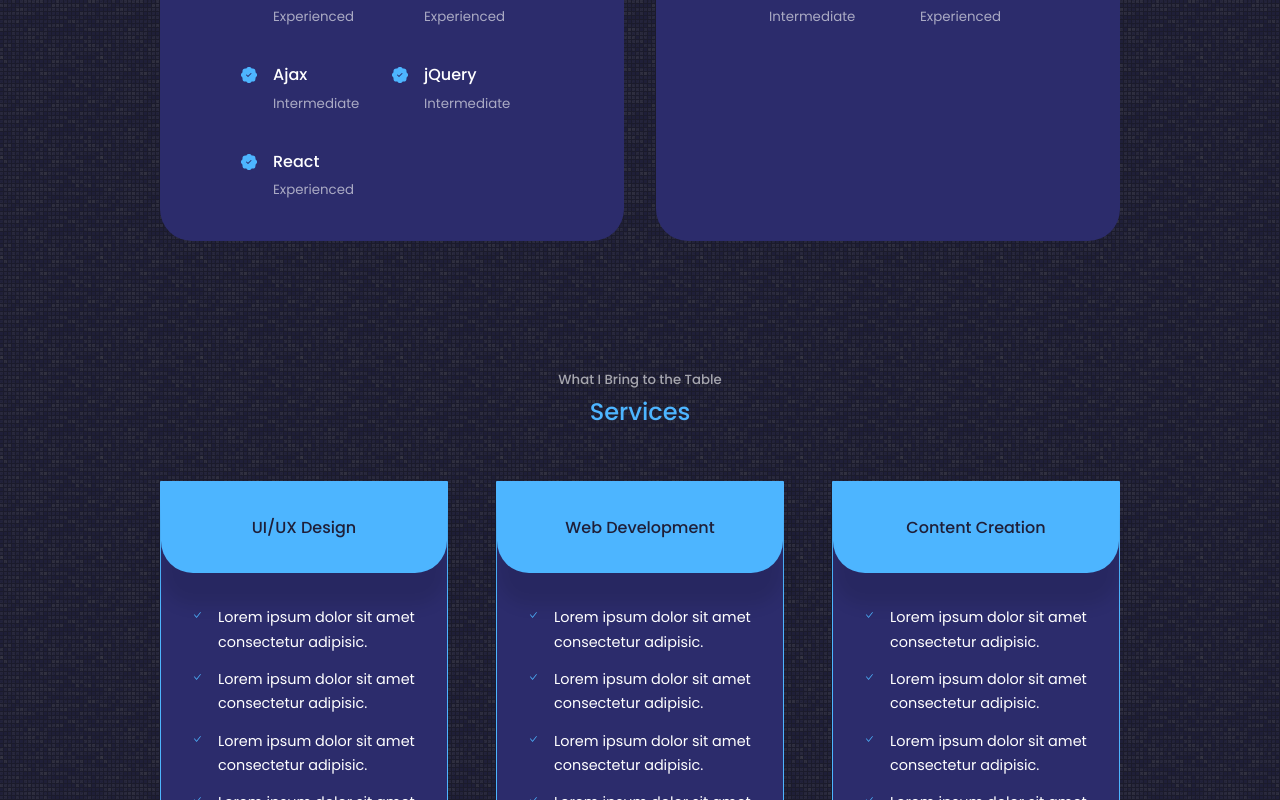
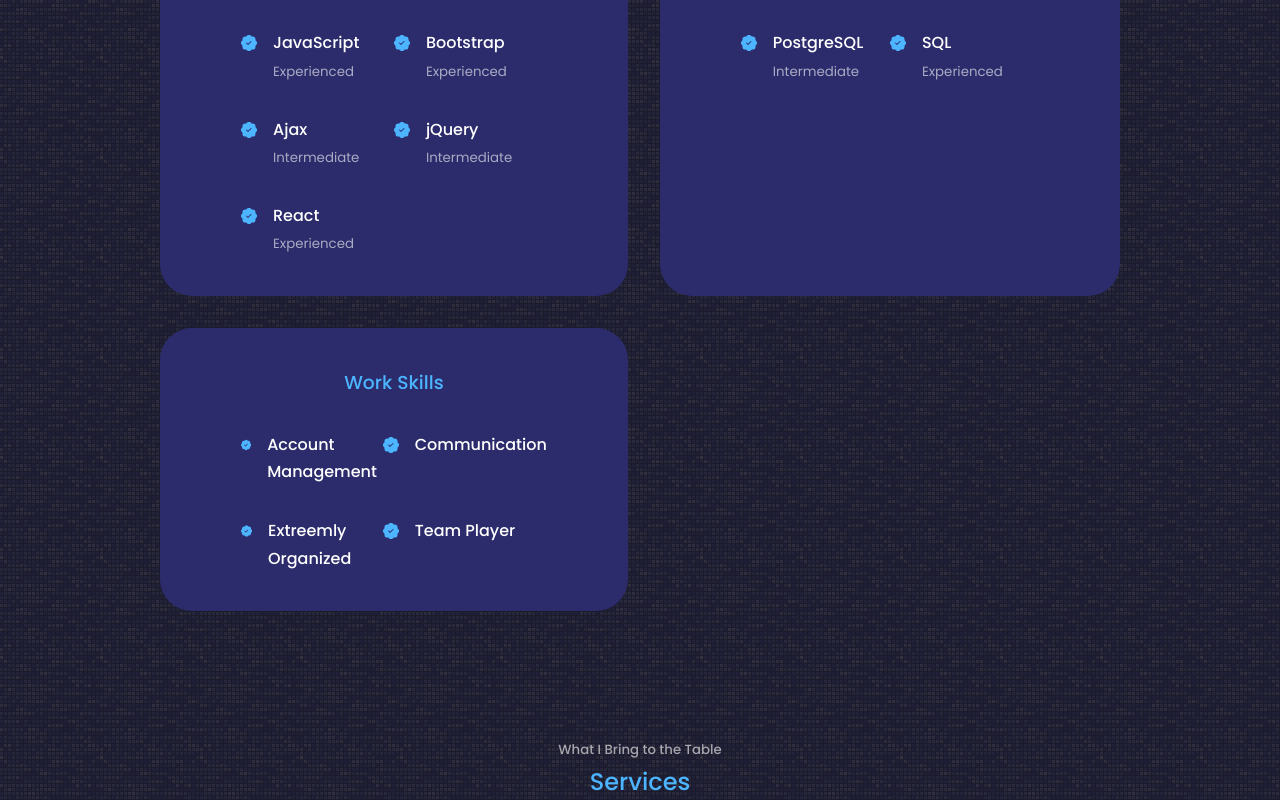
Before and after one commit to Chris-Tate94/Portfolio-website, a React (Create React App) app in the folder portfolio/: page / in a window 1280 px wide. Shown: the part 2000-2800 px from the top of the page. Built offline with nearby package versions, Linux system fonts and the light colour scheme.

Commit message:
added more to the about section

```diff
--- a/portfolio/src/components/about/About.jsx
+++ b/portfolio/src/components/about/About.jsx
@@ -39,7 +39,7 @@ const About = () => {
             </article>
           </div>
 
-          <p>Lorem ipsum dolor, sit amet consectetur adipisicing elit. Sunt similique quia corrupti aliquam facere debitis. Dignissimos odit harum nam beatae, at unde. Placeat, veritatis incidunt? Natus provident itaque deleniti aliquid.</p>
+          <p>I am a recent graduate of a intense, high octane coding bootcamp and I am looking for a Junior Developer opportunity so I can begin my career as a programmer. My hard work, dedication, consistency, eagerness to learn, and ability to multitask and prioritize would be help me succeed in any work environment. </p>
 
           <a href='#contact' className='btn btn-primary'>Let's Talk</a>
         </div>
--- a/portfolio/src/components/experience/Experience.jsx
+++ b/portfolio/src/components/experience/Experience.jsx
@@ -98,6 +98,38 @@ const Experience = () => {
             </article>
           </div>
         </div>
+
+      {/* END OF BACK END */}
+
+        <div className="experience__general">
+          <h3>Work Skills</h3>
+          <div className="experience__content">
+            <article className='experience__details'>
+              <BsFillPatchCheckFill className="experience__details-icon"/>
+              <div>
+                <h4>Account Management</h4>
+              </div>
+            </article>
+            <article className='experience__details'>
+              <BsFillPatchCheckFill className="experience__details-icon"/>
+              <div>
+                <h4>Communication</h4>
+              </div>
+            </article>
+            <article className='experience__details'>
+              <BsFillPatchCheckFill className="experience__details-icon"/>
+              <div>
+                <h4>Extreemly Organized</h4>
+              </div>
+            </article>
+            <article className='experience__details'>
+              <BsFillPatchCheckFill className="experience__details-icon"/>
+              <div>
+                <h4>Team Player</h4>
+              </div>
+            </article>
+          </div>
+        </div>
       </div>
     </section>
   )
--- a/portfolio/src/components/footer/Footer.jsx
+++ b/portfolio/src/components/footer/Footer.jsx
@@ -4,7 +4,7 @@ import { BsFacebook, BsInstagram, BsLinkedin } from "react-icons/bs";
 const Footer = () => {
   return (
     <footer>
-      <a href="#" className='footer__logo'>LOGO</a>
+      <a href="#" className='footer__logo'>Chris</a>
 
       <ul className='permalinks'>
         <li><a href="#">Home</a></li>
--- a/portfolio/src/components/header/Header.jsx
+++ b/portfolio/src/components/header/Header.jsx
@@ -8,7 +8,7 @@ const Header = () => {
   return (
     <header>
       <div  className='container header__container'>
-        <h5>Hello, my name is</h5>
+        {/* <h5>Hello, my name is</h5> */}
         <h1>Chris Tate</h1>
         <h5 className="text-light">Full Stack Developer</h5>
         <CTA />
```
